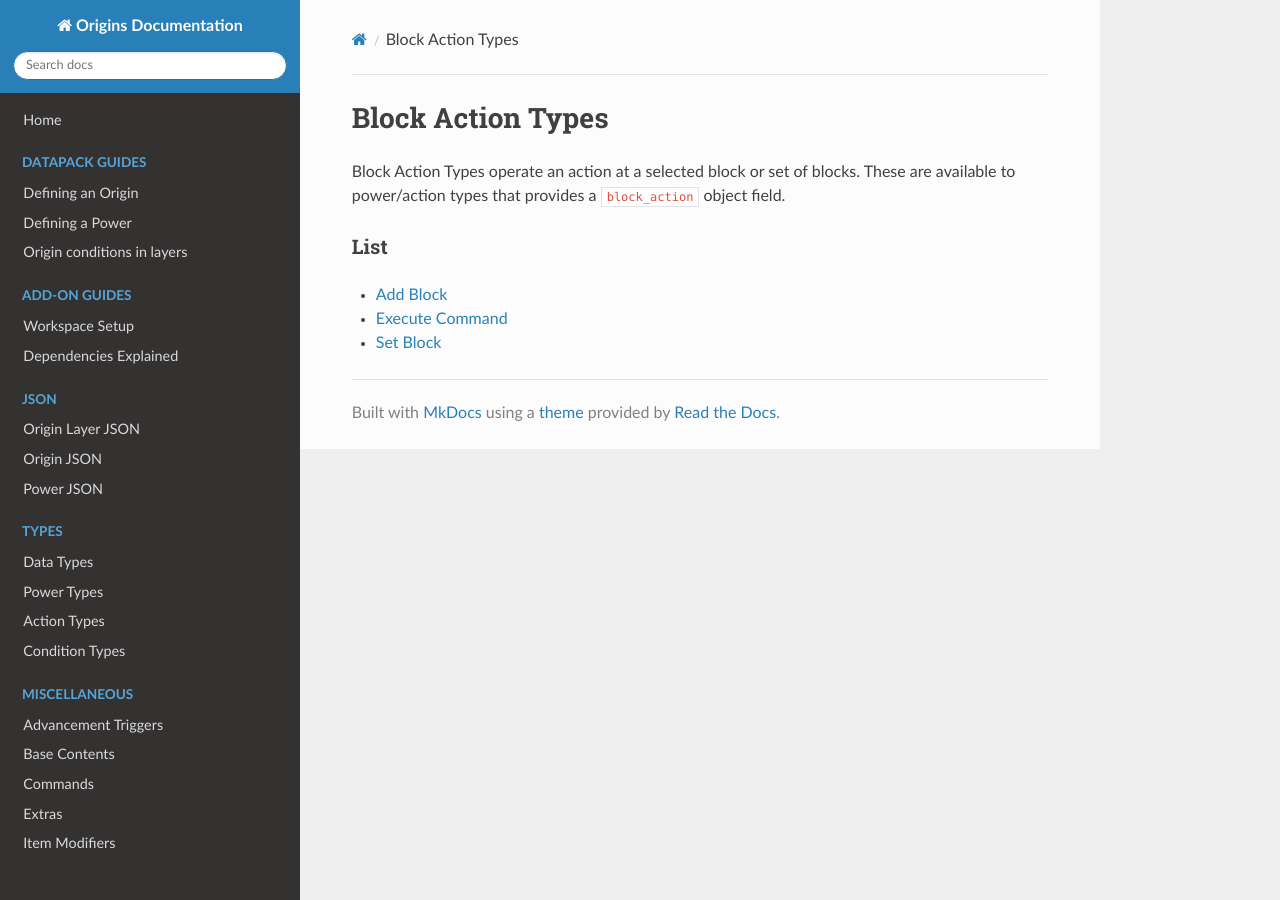
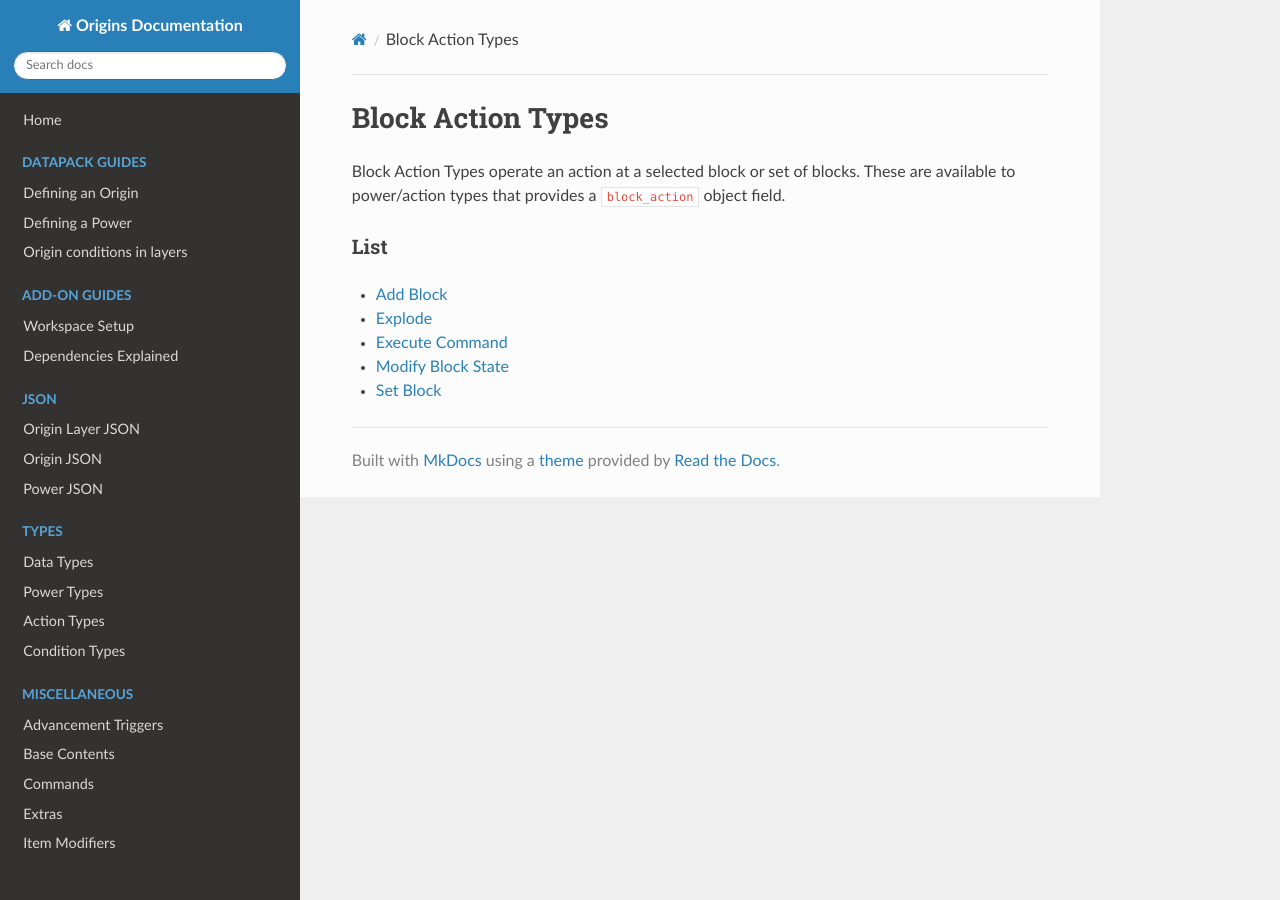
Before and after one commit to apace100/origins-docs, an MkDocs documentation site: the page built from docs/types/block_action_types.md, in a window 1280 px wide. Built offline with MkDocs 1.6.1, drawn with Linux system fonts in a browser that asks for light colours; nearby versions of some CDN libraries.

Commit message:
Update block_action_types.md

```diff
--- a/docs/types/block_action_types.md
+++ b/docs/types/block_action_types.md
@@ -11,5 +11,7 @@ Block Action Types operate an action at a selected block or set of blocks. These
 ### List
 
 * [Add Block](block_action_types/add_block.md)
+* [Explode](block_action_types/explode.md)
 * [Execute Command](block_action_types/execute_command.md)
+* [Modify Block State](block_action_types/modify_block_state.md)
 * [Set Block](block_action_types/set_block.md)
```
